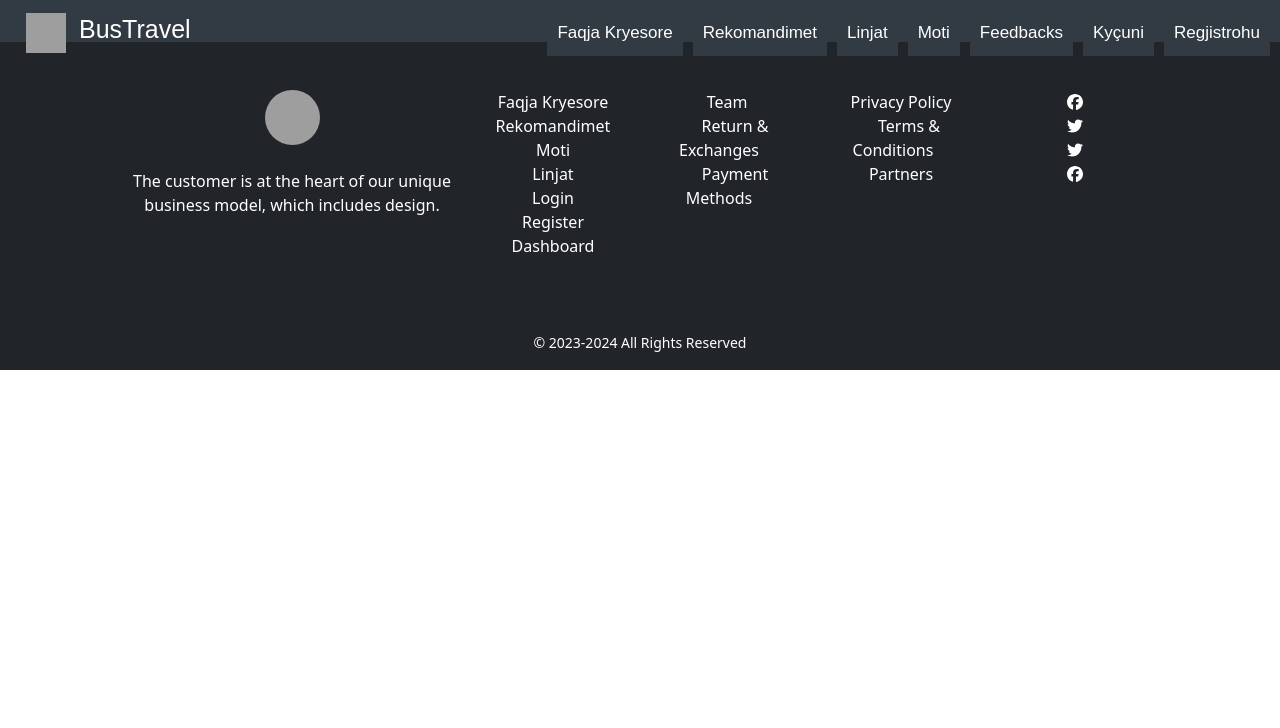
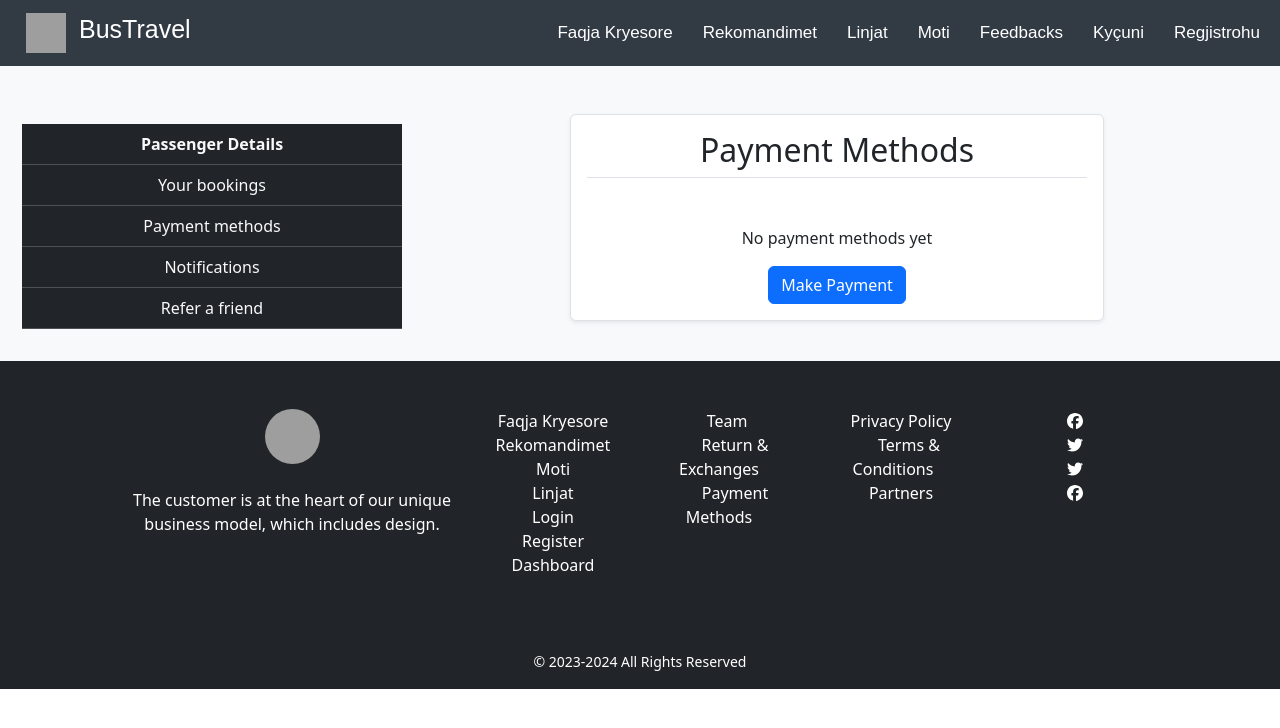
Before and after one commit to albinabazi/BusTravel, a React (Create React App) app in the folder front-end/: page /paymentMethods in a window 1280 px wide. Shown: the top 728 px of the page. Built offline with nearby package versions, Linux system fonts and the light colour scheme; grey boxes are pictures that could not be loaded.

Commit message:
PaymentMethods page

```diff
--- a/front-end/src/App.js
+++ b/front-end/src/App.js
@@ -12,6 +12,7 @@ import Feedback from './components/Feedback';
 import AllFeedbacks from './components/AllFeedbacks';
 import AddFeedback from './components/AddFeedback';
 import EditFeedback from './components/EditFeedback';
+import PaymentMethods from './components/PaymentMethods';
 import { BrowserRouter as Router, Route, Routes } from 'react-router-dom';
 
 function App() {
@@ -30,6 +31,7 @@ function App() {
                     <Route path="/Feedback" element={Feedback} />
                     <Route path="/editFeedback/:id" element={EditFeedback} />
                     <Route path="/AllFeedbacks" element={AllFeedbacks} />
+                    <Route path="/paymentMethods" element={<PaymentMethods/>} />
                 </Routes>
                 <Footer />
             </Router>
--- /dev/null
+++ b/front-end/src/components/PaymentMethods.js
@@ -0,0 +1,54 @@
+import React, { useState } from 'react';
+import Tabela from './Tabela'; // Importing Tabela
+import 'bootstrap/dist/css/bootstrap.min.css';
+
+const PaymentMethods = () => {
+  const [paymentMade, setPaymentMade] = useState(false);
+  const [paymentMethod, setPaymentMethod] = useState(null);
+
+  const handlePayment = () => {
+    // Simulate payment process
+    // This could be an API call or some other asynchronous operation
+    setTimeout(() => {
+      // After 2 seconds, set paymentMade to true to simulate a successful payment.
+      setPaymentMade(true);
+      // Simulated payment method
+      setPaymentMethod("XXXX-XXXX-XXXX-XXXX"); // Example payment method
+    }, 2000); // Simulating 2 seconds delay
+  };
+
+  return (
+    <div className='bg-light mb-3'>
+        <div className="container row">
+            <div className="col-md-6" > {/* Tabela on the left */}
+                <Tabela />
+            </div>
+            <div className="col-md-6" >
+                <div className="container mt-5 border shadow-sm p-3 mb-5 bg-white rounded ">
+                    <h2 className='mb-5 border-bottom pb-2'>Payment Methods</h2>
+                    {/* Conditional rendering based on paymentMade state */}
+                    {paymentMade ? (
+                    <div>
+                        <div className="alert alert-success" role="alert">
+                            Payment successful!
+                        </div>
+                    {/* Display the payment method */}
+                    <p>Your payment method: {paymentMethod}</p>
+                    </div>
+                    ) : (
+                    <div>
+                        {/* Display a message indicating no payment methods yet */}
+                        <p>No payment methods yet</p>
+                        {/* Display a button to initiate payment */}
+                        <button className="btn btn-primary" onClick={handlePayment}>Make Payment</button>
+                    </div>
+                    )}
+                </div>
+            </div>
+        </div>
+    </div>
+
+  );
+};
+
+export default PaymentMethods;
```
